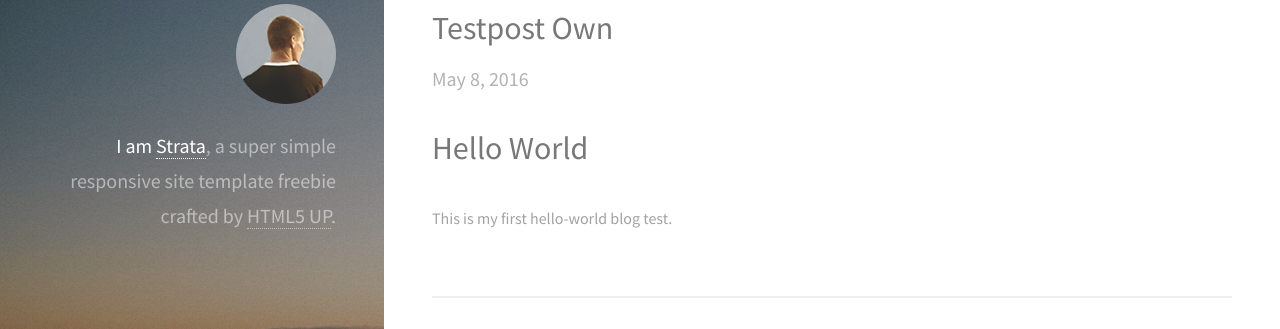
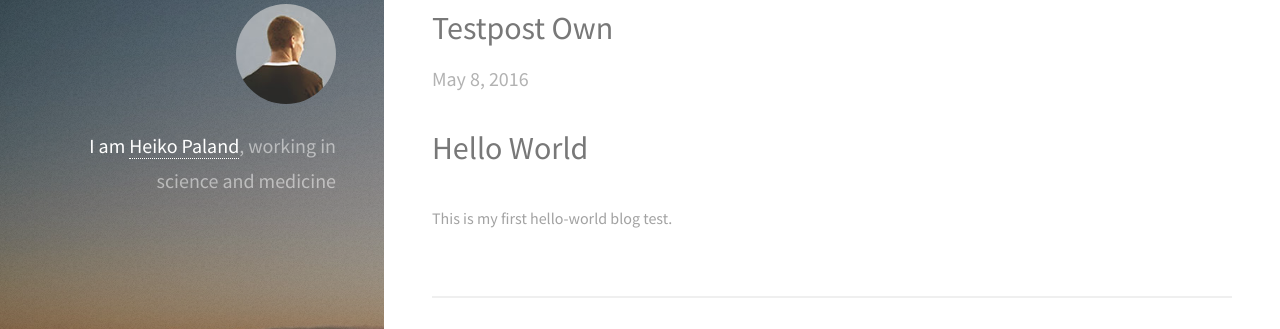
Before and after one commit to old-jekyll-templates/Strata-Jekyll-Theme, a Jekyll site: the page built from index.html, in a window 1280 px wide. Shown: the part 92-421 px from the top of the page. Built offline with Jekyll 4.4.1, drawn with Linux system fonts in a browser that asks for light colours.

Commit message:
Update default.html

```diff
--- a/_layouts/default.html
+++ b/_layouts/default.html
@@ -1,7 +1,7 @@
 <!DOCTYPE html>
 <html>
   	<head>
-  		<title>Strata by HTML5 UP</title>
+  		<title>Heiko Paland</title>
   		<meta http-equiv="content-type" content="text/html; charset=utf-8" />
   		<meta name="description" content="" />
   		<meta name="keywords" content="" />
@@ -22,9 +22,8 @@
 
       <header id="header">
           <a href="#" class="image avatar"><img src="/images/avatar.jpg" alt="" /></a>
-          <h1><strong>I am <a href="/">Strata</a></strong>, a super simple<br />
-          responsive site template freebie<br />
-          crafted by <a href="http://html5up.net">HTML5 UP</a>.</h1>
+          <h1><strong>I am <a href="/">Heiko Paland</a></strong>, working in science and medicine<br />
+          </h1>
       </header>
 
 
```
